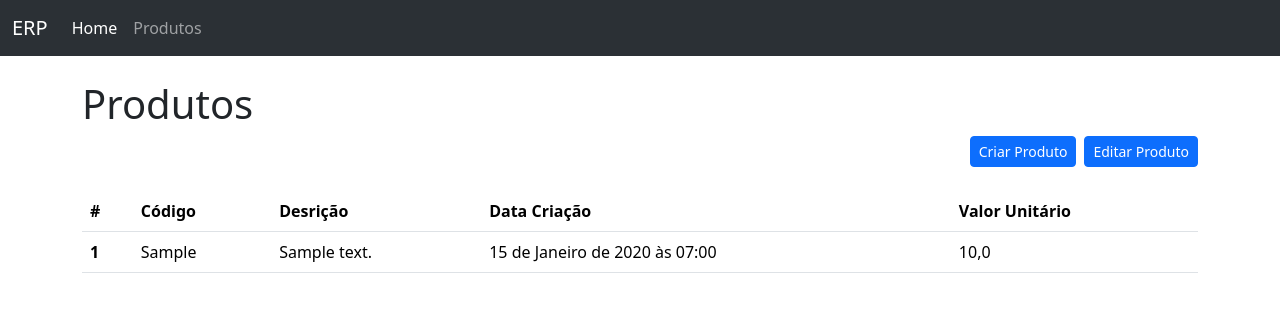
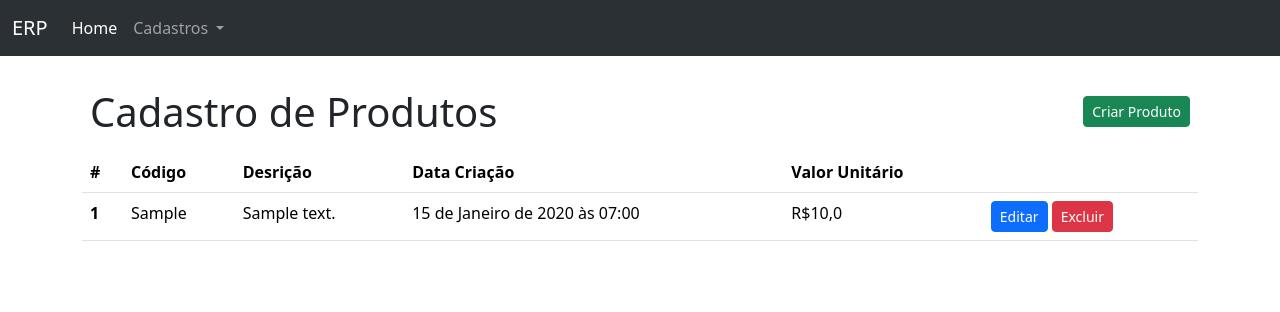
Before and after one commit to MarceloBuch/ERP-Project, a Django app: page /products in a window 1280 px wide. Shown: the top 312 px of the page. Run offline with Django 5.2, Linux system fonts and the light colour scheme; tables that the repository leaves empty hold one stand-in row (values such as "Sample post").

Commit message:
Creating a NewProduct page and adding semantic classes to the code

```diff
--- a/erp/templates/erp/popNewProduct.html
+++ /dev/null
@@ -1,3 +0,0 @@
-<div>
-    <h1>Novo Produto</h1>
-</div>
--- a/erp/templates/erp/products.html
+++ b/erp/templates/erp/products_list.html
@@ -3,7 +3,7 @@
   <head>
     <meta charset="utf-8">
     <meta name="viewport" content="width=device-width, initial-scale=1">
-    <title>Produtos</title>
+    <title>ERP</title>
     <link href="https://cdn.jsdelivr.net/npm/bootstrap@5.3.3/dist/css/bootstrap.min.css" rel="stylesheet" integrity="sha384-QWTKZyjpPEjISv5WaRU9OFeRpok6YctnYmDr5pNlyT2bRjXh0JMhjY6hW+ALEwIH" crossorigin="anonymous">
   </head>
   <body>
@@ -18,27 +18,31 @@
               <li class="nav-item">
                 <a class="nav-link active" aria-current="page" href="{% url 'Home' %}">Home</a>
               </li>
-              <li class="nav-item">
-                <a class="nav-link" href="{% url 'ProductsList' %}">Produtos</a>
+              <li class="nav-item dropdown">
+                <a class="nav-link dropdown-toggle" href="#" role="button" data-bs-toggle="dropdown" aria-expanded="false">
+                  Cadastros
+                </a>
+                <ul class="dropdown-menu">
+                  <li>
+                    <a class="dropdown-item" href="{% url 'ProductsList' %}">Produtos</a>
+                  </li>
+                </ul>
               </li>
           </div>
         </div>
     </nav>
     <main class="container">
-        <div class="d-grid gap-2 d-md-block">
-            <h1>Produtos</h1>
+        <div class="d-flex">
+          <div class="p-2 flex-grow-1">
+            <h1>Cadastro de Produtos</h1>
+          </div>
+          <div class="p-2 mt-2">
+            <a class="btn btn-success btn-sm" href="{% url 'NewProduct' %}">
+                Criar Produto
+            </a>
+          </div>
         </div>
-        <div class="d-grid gap-2 d-md-flex justify-content-md-end mb-4">
-            <button type="button" class="btn btn-primary btn-sm" data-toggle="modal" data-target="NewProduct">
-                Criar Produto
-            </button>
-            {% if productsActivate %}
-            <button type="button" class="btn btn-primary btn-sm" data-toggle="modal" data-target="NewProduct">
-                Editar Produto
-            </button>
-            {% endif %}
-        </div>
-        {% if productsActivate %}
+        {% if products_list %}
           <table class="table">
             <thead>
               <tr>
@@ -47,16 +51,21 @@
                 <th scope="col">Desrição</th>
                 <th scope="col">Data Criação</th>
                 <th scope="col">Valor Unitário</th>
+                <th scope="col"></th>
               </tr>
             </thead>
             <tbody>
-                {% for product in productsActivate%}
+                {% for product in products_list%}
                     <tr>
                         <th scope="row">{{ product.pk }}</th>
                         <td>{{ product.Cod }}</td>
                         <td>{{ product.Desc }}</td>
                         <td>{{ product.Date_Create }}</td>
-                        <td>{{ product.Sale_Price }}</td>
+                        <td>R${{ product.Sale_Price }}</td>
+                        <td>
+                          <a href="#" class="btn btn-primary btn-sm">Editar</a>
+                          <a href="#" class="btn btn-danger btn-sm">Excluir</a>
+                        </td>
                     </tr>
                 {% endfor %}
             </tbody>
--- a/erp/views.py
+++ b/erp/views.py
@@ -1,15 +1,22 @@
 from django.shortcuts import render
+from django.views.generic import ListView, CreateView
 from .models import products
+from django.urls import reverse_lazy
 
 
 def Home(request):
     return render(request, "erp/home.html")
 
 
-def ProductsList(request):
-    prodsAct = products.objects.filter(Status=1)
-    return render(request, "erp/products.html", {"productsActivate": prodsAct})
+class ProductListView(ListView):
+    model = products
 
 
-def NewProduct(request):
-    return render(request, "erp/popNewProduct.html")
+class ProductsCreateView(CreateView):
+    model = products
+    fields = ["Cod", "Desc", "Cod_Barra", "Unit_Cost", "Sale_Price"]
+    success_url = reverse_lazy("ProductsList")
+
+    def form_valid(self, form):
+        form.instance.Status = 1
+        return super().form_valid(form)
--- a/setup/urls.py
+++ b/setup/urls.py
@@ -1,10 +1,10 @@
 from django.contrib import admin
 from django.urls import path
-from erp.views import Home, ProductsList, NewProduct
+from erp.views import Home, ProductListView, ProductsCreateView
 
 urlpatterns = [
     path("admin/", admin.site.urls),
     path("", Home, name="Home"),
-    path("products", ProductsList, name="ProductsList"),
-    path("NewProduct", NewProduct, name="NewProduct"),
+    path("products", ProductListView.as_view(), name="ProductsList"),
+    path("NewProduct", ProductsCreateView.as_view(), name="NewProduct"),
 ]
```
Also changed, not shown: erp/templates/erp/home.html (+10 -3 lines), erp/templates/erp/products_form.html (added, +47 -0 lines), setup/settings.py (+14 -2 lines).
